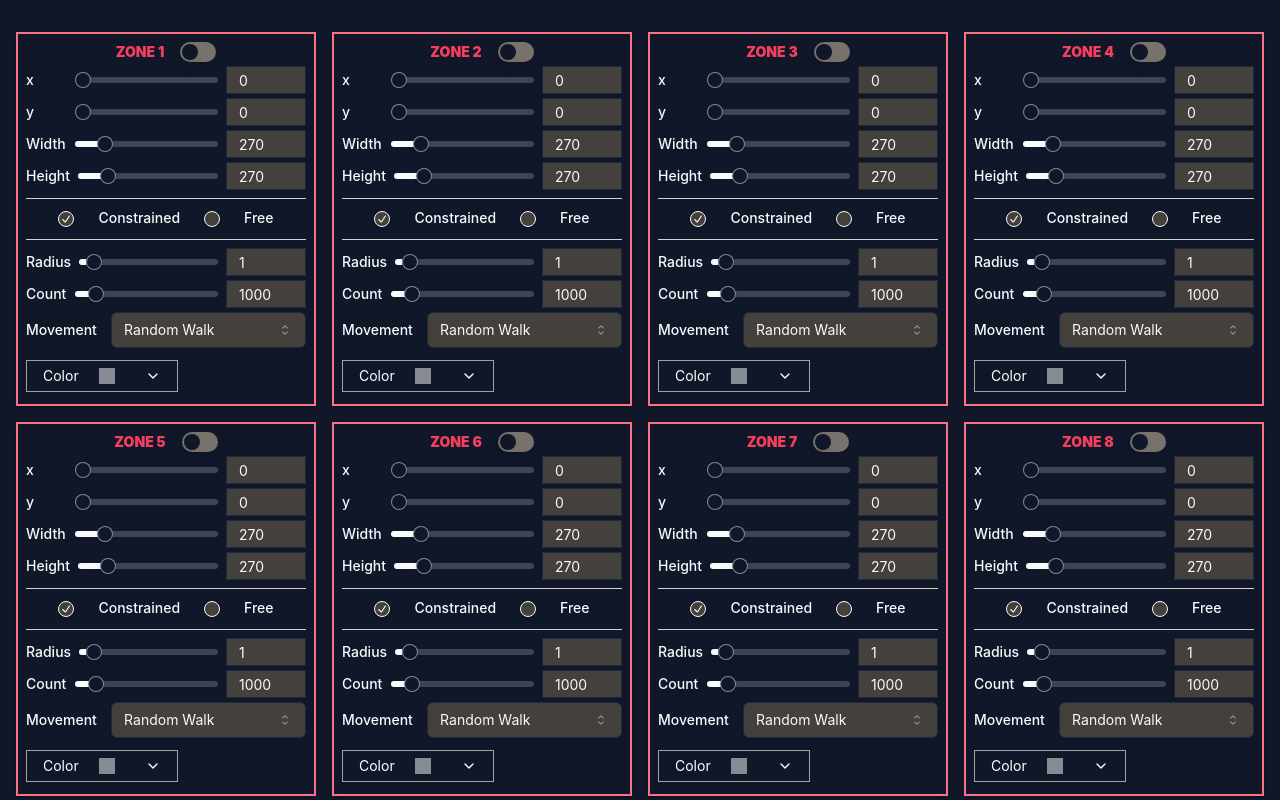
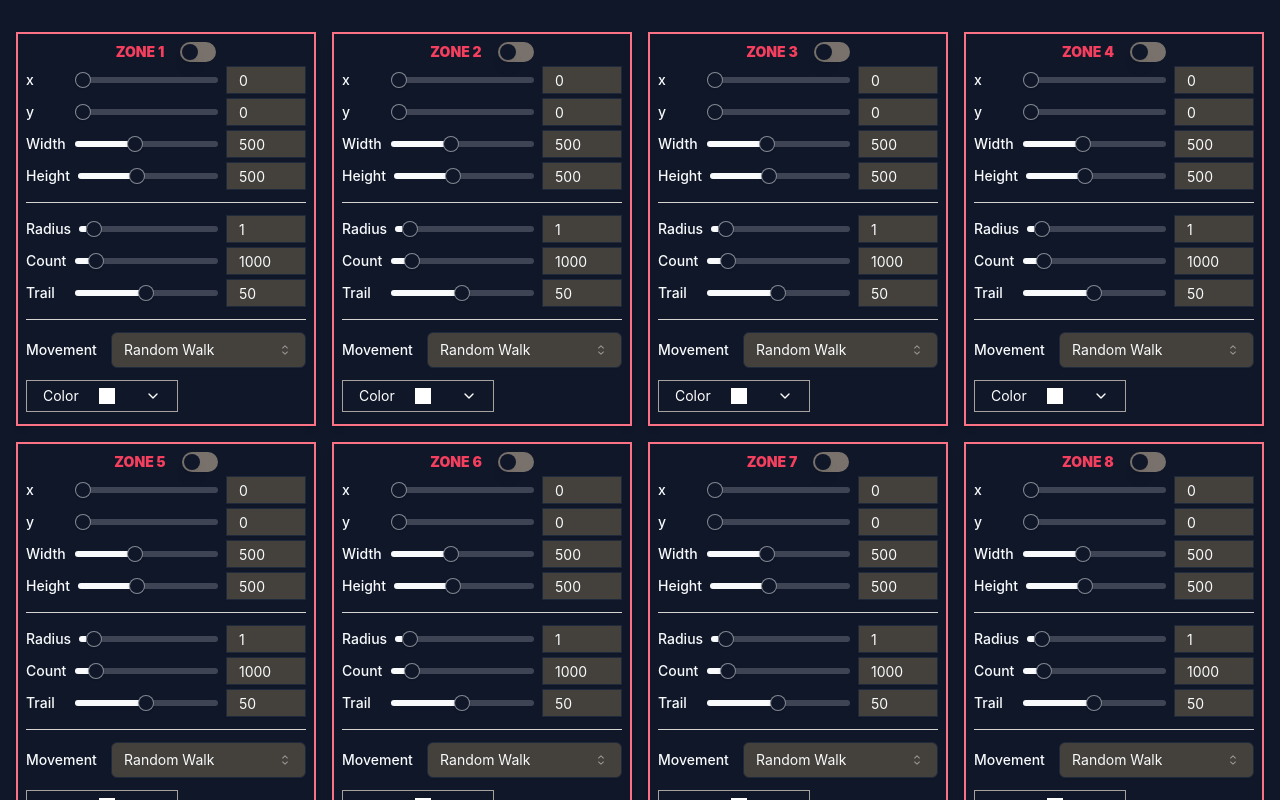
Before and after one commit to jeffreyrosenbluth/zones, a React (Vite) app: page / in a window 1280 px wide. Built offline with nearby package versions, Linux system fonts and the light colour scheme.

Commit message:
remove domain

```diff
--- a/src/App.tsx
+++ b/src/App.tsx
@@ -13,7 +13,6 @@ import {
 import { Slider } from "@/components/ui/slider";
 import { ChromePicker, ColorResult } from "react-color";
 import { Switch } from "@/components/ui/switch";
-import { RadioGroup, RadioGroupItem } from "@/components/ui/radio-group";
 import { Separator } from "@/components/ui/separator";
 import { Input } from "@/components/ui/input";
 
@@ -29,15 +28,15 @@ const initialControls: RegionSettings[] = Array(16).fill({
   visible: false,
   tlx: 0,
   tly: 0,
-  sizew: 270,
-  sizeh: 270,
-  domain: "constrained",
+  sizew: 500,
+  sizeh: 500,
   radius: 1,
   count: 1000,
   posFn: "simple",
   dirx: 1,
   diry: 0,
-  color: "rgba(255, 255, 255, 0.5)",
+  color: "rgba(255, 255, 255, 1)",
+  tail: 50,
 });
 
 export default function App() {
@@ -259,36 +258,8 @@ export default function App() {
                 step={10}
               />
             </div>
-            <Separator className="bg-stone-300 my-2" />
-            {/* Domain Radio Group */}
-            <div className="mt-1 flex items-center justify-center p-1">
-              {/* <Label className="w-32">Domain</Label> */}
-              <RadioGroup
-                value={control.domain}
-                onValueChange={(value) =>
-                  handleControlChange(index, "domain", value)
-                }
-                className="flex space-x-4" // This makes the radio buttons appear in one line
-              >
-                <RadioGroupItem
-                  value="constrained"
-                  id={`constrained-${index}`}
-                  className="bg-stone-700"
-                />
-                <Label htmlFor={`constrained-${index}`} className="mr-4">
-                  Constrained
-                </Label>
 
-                <RadioGroupItem
-                  value="free"
-                  id={`free-${index}`}
-                  className="bg-stone-700"
-                />
-                <Label htmlFor={`free-${index}`}>Free</Label>
-              </RadioGroup>
-            </div>
-
-            <Separator className="bg-stone-300 my-2" />
+            <Separator className="bg-stone-300 my-3" />
             {/* Radius Slider */}
             <div className="mt-1 flex items-center justify-stretch gap-2">
               <Label className="w-20">Radius</Label>{" "}
@@ -355,6 +326,41 @@ export default function App() {
               />
             </div>
 
+            {/* Tail Slider */}
+            <div className="mt-1 flex items-center justify-stretch gap-2">
+              <Label className="w-20">Trail</Label>{" "}
+              <Slider
+                className="w-full"
+                value={[control.tail]}
+                min={0}
+                max={100}
+                step={1}
+                onValueChange={(value) =>
+                  handleControlChange(index, "tail", value[0])
+                }
+              />
+              <Input
+                type="number"
+                className="w-20 h-7 bg-stone-700 rounded-none"
+                value={control.tail}
+                onChange={(e) => {
+                  const value = parseFloat(e.target.value);
+                  if (!isNaN(value)) {
+                    handleControlChange(
+                      index,
+                      "tail",
+                      Math.min(Math.max(value, 0), 100)
+                    );
+                  }
+                }}
+                min={0}
+                max={100}
+                step={1}
+              />
+            </div>
+
+            <Separator className="bg-stone-300 my-3" />
+
             {/* Movement Select */}
             <div className="mt-1 flex items-center justify-between">
               <Label className="w-32">Movement</Label>{" "}
@@ -379,6 +385,7 @@ export default function App() {
                     <SelectItem value="cosX">Sinusoid Vertical</SelectItem>
                     <SelectItem value="cosXY">Sinusoid</SelectItem>
                     <SelectItem value="direction">Direction</SelectItem>
+                    <SelectItem value="still">Still</SelectItem>
                   </SelectGroup>
                 </SelectContent>
               </Select>
--- a/src/art.tsx
+++ b/src/art.tsx
@@ -73,7 +73,7 @@ function setup(
   canvasWindow.addEventListener("message", (event) => {
     if (event.data && event.data.type === "updateSettings") {
       const settings: RegionSettings[] = event.data.payload;
-      regions = settings.map((s) => region(s, resizeCanvas()));
+      regions = settings.map((s) => region(s));
       if (id) {
         cancelAnimationFrame(id);
       }
@@ -83,24 +83,21 @@ function setup(
     }
   });
 
-  function resizeCanvas() {
-    const windowWidth = canvasWindow.innerWidth || screen.width;
-    const windowHeight = canvasWindow.innerHeight || screen.height;
+  // function resizeCanvas() {
+  //   const windowWidth = canvasWindow.innerWidth || screen.width;
+  //   const windowHeight = canvasWindow.innerHeight || screen.height;
 
-    canvas.width = Math.floor(windowWidth * window.devicePixelRatio);
-    canvas.height = Math.floor(windowHeight * window.devicePixelRatio);
+  //   canvas.width = Math.floor(windowWidth * window.devicePixelRatio);
+  //   canvas.height = Math.floor(windowHeight * window.devicePixelRatio);
 
-    canvas.style.width = windowWidth + "px";
-    canvas.style.height = windowHeight + "px";
+  //   canvas.style.width = windowWidth + "px";
+  //   canvas.style.height = windowHeight + "px";
 
-    if (ctx) ctx.scale(window.devicePixelRatio, window.devicePixelRatio);
-    return new Vec(windowWidth, windowHeight);
-  }
+  //   if (ctx) ctx.scale(window.devicePixelRatio, window.devicePixelRatio);
+  //   return new Vec(windowWidth, windowHeight);
+  // }
 
   function draw() {
-    ctx.fillStyle = "#00000009";
-    ctx.fillRect(0, 0, canvas.width, canvas.height);
-
     for (const r of regions) {
       r.update();
       r.draw(ctx);
@@ -109,20 +106,17 @@ function setup(
   }
 }
 
-function region(r: RegionSettings, canvasSize: Vec): Region {
+function region(r: RegionSettings): Region {
   if (!r.visible) return Region.emptyRegion();
   const bl = new Vec(r.tlx, r.tly + r.sizeh);
   const tr = new Vec(r.tlx + r.sizew, r.tly);
-  const blDomain = r.domain === "free" ? new Vec(0, canvasSize.y) : bl;
-  const trDomain = r.domain === "free" ? new Vec(canvasSize.x, 0) : tr;
   return new Region(
     r.radius,
     r.color,
     bl,
     tr,
-    blDomain,
-    trDomain,
     r.count,
+    r.tail,
     direction(r.posFn, r.dirx, r.diry)
   );
 }
--- a/src/core.ts
+++ b/src/core.ts
@@ -8,13 +8,13 @@ export type RegionSettings = {
   tly: number;
   sizew: number;
   sizeh: number;
-  domain: string;
   radius: number;
   count: number;
   posFn: string;
   dirx: number;
   diry: number;
   color: string;
+  tail: number;
 };
 
 // Particle position functions -------------------------------------------------
@@ -79,11 +79,10 @@ export class Region {
   public color: string;
   public bottomLeft: Vec;
   public topRight: Vec;
-  public domainBL: Vec;
-  public domainTR: Vec;
   public width: number;
   public height: number;
   public count: number;
+  public tail: number = 245;
   public positions: Vec[];
   public posFn: (p: Vec) => Vec;
 
@@ -92,20 +91,18 @@ export class Region {
     color: string,
     bottomLeft: Vec,
     topRight: Vec,
-    domainBL: Vec,
-    domainTR: Vec,
     count: number,
+    tail: number,
     posFn: (p: Vec) => Vec
   ) {
     this.radius = radius;
     this.color = color;
     this.bottomLeft = bottomLeft;
     this.topRight = topRight;
-    this.domainBL = domainBL;
-    this.domainTR = domainTR;
     this.width = topRight.x - bottomLeft.x;
     this.height = -topRight.y + bottomLeft.y;
     this.count = count;
+    this.tail = tail;
     this.positions = Array.from(
       { length: count },
       () =>
@@ -123,8 +120,7 @@ export class Region {
       "black",
       new Vec(0, 0),
       new Vec(0, 0),
-      new Vec(0, 0),
-      new Vec(0, 0),
+      0,
       0,
       simplePosFn
     );
@@ -134,22 +130,31 @@ export class Region {
     this.positions.forEach((pos, index) => {
       this.positions[index] = this.posFn(pos);
 
-      if (this.positions[index].x < this.domainBL.x + this.radius) {
-        this.positions[index].x = this.domainTR.x - this.radius;
+      if (this.positions[index].x < this.bottomLeft.x + this.radius) {
+        this.positions[index].x = this.topRight.x - this.radius;
       }
-      if (this.positions[index].x > this.domainTR.x - this.radius) {
-        this.positions[index].x = this.domainBL.x + this.radius;
+      if (this.positions[index].x > this.topRight.x - this.radius) {
+        this.positions[index].x = this.bottomLeft.x + this.radius;
       }
-      if (this.positions[index].y > this.domainBL.y - this.radius) {
-        this.positions[index].y = this.domainTR.y + this.radius;
+      if (this.positions[index].y > this.bottomLeft.y - this.radius) {
+        this.positions[index].y = this.topRight.y + this.radius;
       }
-      if (this.positions[index].y < this.domainTR.y + this.radius) {
-        this.positions[index].y = this.domainBL.y - this.radius;
+      if (this.positions[index].y < this.topRight.y + this.radius) {
+        this.positions[index].y = this.bottomLeft.y - this.radius;
       }
     });
   }
 
   draw(ctx: CanvasRenderingContext2D) {
+    ctx.fillStyle = "#000000";
+    ctx.globalAlpha = Math.exp(-this.tail / 20);
+    ctx.fillRect(
+      this.bottomLeft.x,
+      this.bottomLeft.y - this.height,
+      this.width,
+      this.height
+    );
+    ctx.globalAlpha = 1;
     for (const pos of this.positions) {
       ctx.beginPath();
       ctx.fillStyle = this.color;
```
